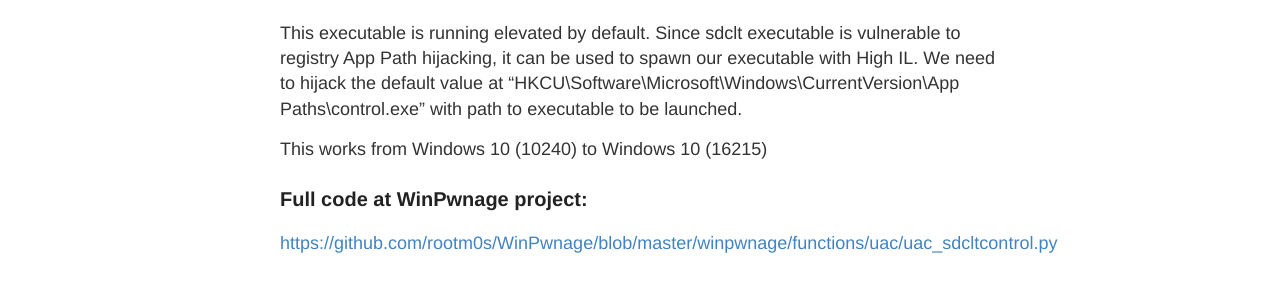
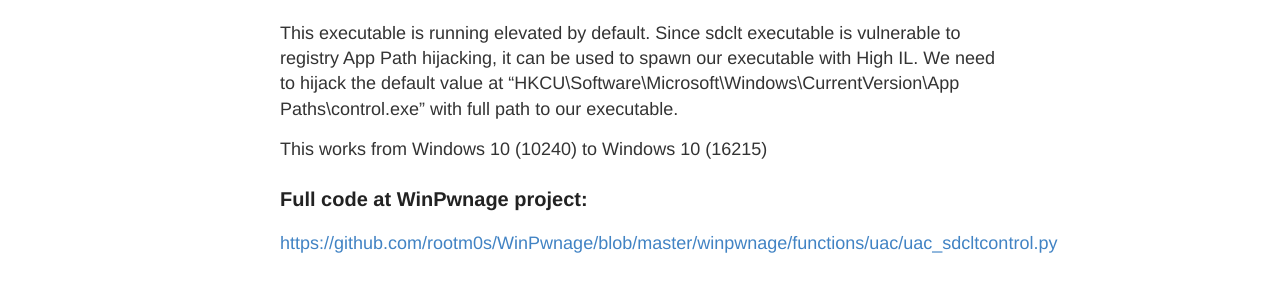
Before and after one commit to rootm0s/rootm0s.github.io, a Jekyll site: the page built from _posts/2019-6-22-sdclt2-uac-bypass.md, in a window 1280 px wide. Shown: the part 206-489 px from the top of the page. Built offline with Jekyll 4.4.1, drawn with Linux system fonts in a browser that asks for light colours.

Commit message:
Update 2019-6-22-sdclt2-uac-bypass.md

```diff
--- a/_posts/2019-6-22-sdclt2-uac-bypass.md
+++ b/_posts/2019-6-22-sdclt2-uac-bypass.md
@@ -4,8 +4,7 @@ title: SDCLT UAC BYPASS (App Paths)
 ---
 
 This executable is running elevated by default. Since sdclt executable is vulnerable to
-registry App Path hijacking, it can be used to spawn our executable with High IL. We need to hijack the default
-value at "HKCU\Software\Microsoft\Windows\CurrentVersion\\App Paths\control.exe" with path to executable to be launched.
+registry App Path hijacking, it can be used to spawn our executable with High IL. We need to hijack the default value at "HKCU\Software\Microsoft\Windows\CurrentVersion\\App Paths\control.exe" with full path to our executable.
 
 This works from Windows 10 (10240) to Windows 10 (16215)
 
```
